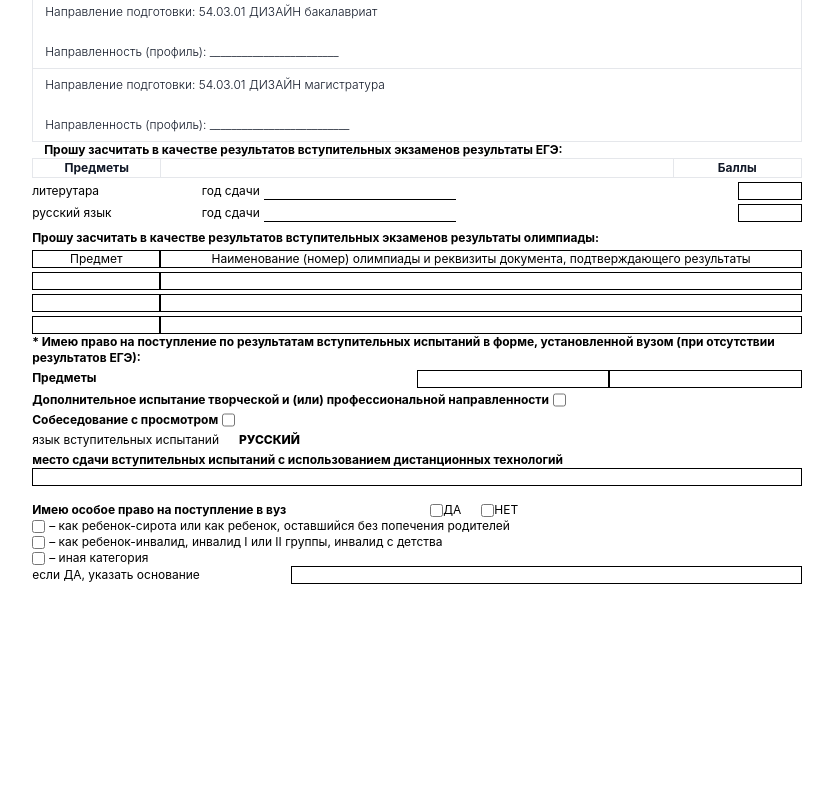
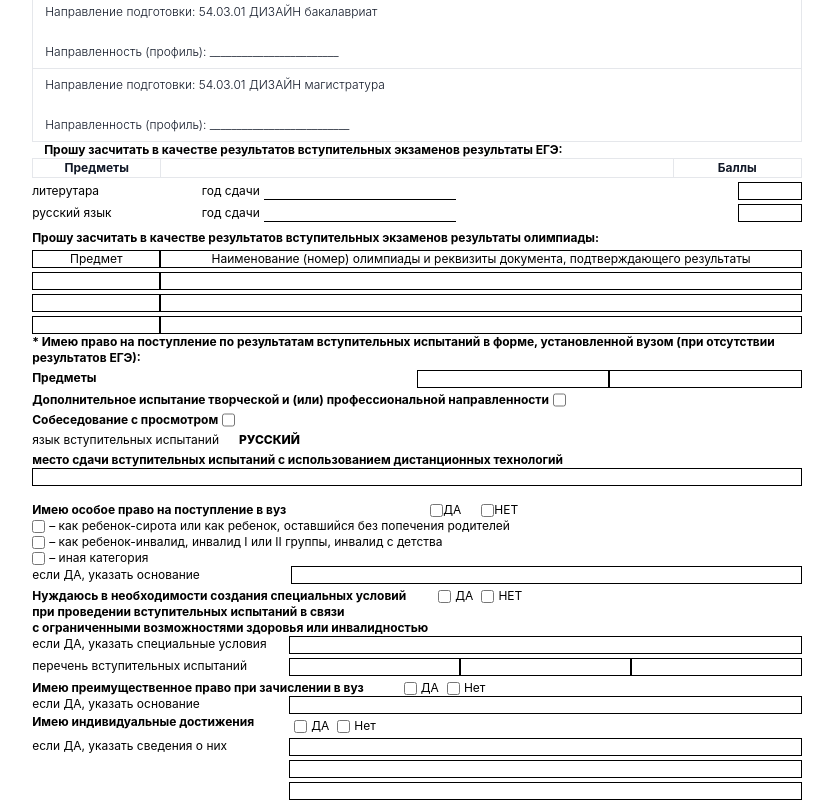
Before and after one commit to Roseskk/registrationform, a Next.js app: page / in a window 1280 px wide. Shown: the part 640-1440 px from the top of the page, without its empty margins (223-1056 px from the left). Before the commit the page ends 1224 px from the top, so only its background shows below. Built offline with nearby package versions, Linux system fonts and the light colour scheme.

Commit message:
initial coomit

```diff
--- a/pages/index.js
+++ b/pages/index.js
@@ -342,6 +342,93 @@ export default function Home() {
                             <span className={'w-2/6'}>если ДА, указать основание</span>
                             <input className={'w-4/6'} type={"text"}/>
                       </div>
+                  </div>
+
+                  <div className={'w-full text-xs flex flex-col mt-1'}>
+                      <div className={'flex gap-8'}>
+                         <span className={'font-bold'}>Нуждаюсь в необходимости создания специальных условий</span>
+                          <div className={'flex gap-2 items-center'}>
+                              <lable className={'flex items-center gap-1'}>
+                                  <input type={"checkbox"}/>
+                                  ДА
+                              </lable>
+                              <lable className={'flex items-center gap-1'}>
+                                  <input type={"checkbox"}/>
+                                  НЕТ
+                              </lable>
+                          </div>
+                      </div>
+                      <span className={'font-bold'}>при проведении вступительных испытаний в связи<br/> с ограниченными возможностями здоровья или инвалидностью</span>
+                      <div className={'w-full flex'}>
+                          <div className={'w-4/12'}>
+                              <span >если ДА, указать специальные условия</span>
+                          </div>
+                          <div className={'w-8/12'}>
+                              <input className={'w-full'} type={'text'}/>
+                          </div>
+                      </div>
+                      <div className={'flex  w-full flex-wrap mt-1'}>
+                          <span className={'w-4/12'}>перечень вступительных испытаний</span>
+                          <div className={'w-8/12 flex flex-wrap'}>
+                              <input className={'w-1/3'} type={"text"} />
+                              <input className={'w-1/3'} type={"text"} />
+                              <input className={'w-1/3'} type={"text"} />
+                          </div>
+                      </div>
+                  </div>
+
+                  <div className={'w-full mt-1 flex-col flex text-xs'}>
+                      <div className={'w-full flex gap-10'}>
+                          <span className={'font-bold'}>
+                              Имею преимущественное право при зачислении в вуз
+                          </span>
+                          <div className={'flex gap-2'}>
+                              <label className={'flex items-center gap-1'}>
+                                  <input type={"checkbox"}/>
+                                  ДА
+                              </label>
+                              <label className={'flex items-center gap-1'}>
+                                  <input type={"checkbox"}/>
+                                  Нет
+                              </label>
+                          </div>
+                      </div>
+                      <div className={'flex w-full'}>
+                          <div className={'w-2/6'}>
+                              <span>если ДА, указать основание</span>
+                          </div>
+                          <div className={'w-4/6'}>
+                              <input className={'w-full'} type={"text"}/>
+                          </div>
+                      </div>
+
+                      <div className={'w-full flex gap-10'}>
+                          <span className={'font-bold'}>
+                              Имею индивидуальные достижения
+                          </span>
+                          <div className={'flex gap-2 mt-1'}>
+                              <label className={'flex items-center gap-1'}>
+                                  <input type={"checkbox"}/>
+                                  ДА
+                              </label>
+                              <label className={'flex items-center gap-1'}>
+                                  <input type={"checkbox"}/>
+                                  Нет
+                              </label>
+                          </div>
+                      </div>
+
+                      <div className={'flex w-full mt-1'}>
+                            <span className={'w-2/6'}>если ДА, указать сведения о них</span>
+                            <div className={'flex flex-col w-4/6 gap-1'}>
+                                <input className={'w-full'} type={"text"}/>
+                                <input className={'w-full'} type={"text"}/>
+                                <input className={'w-full'} type={"text"}/>
+                            </div>
+                      </div>
+                  </div>
+
+                  <div className={'flex flex-col w-full'}>
 
                   </div>
 
```
